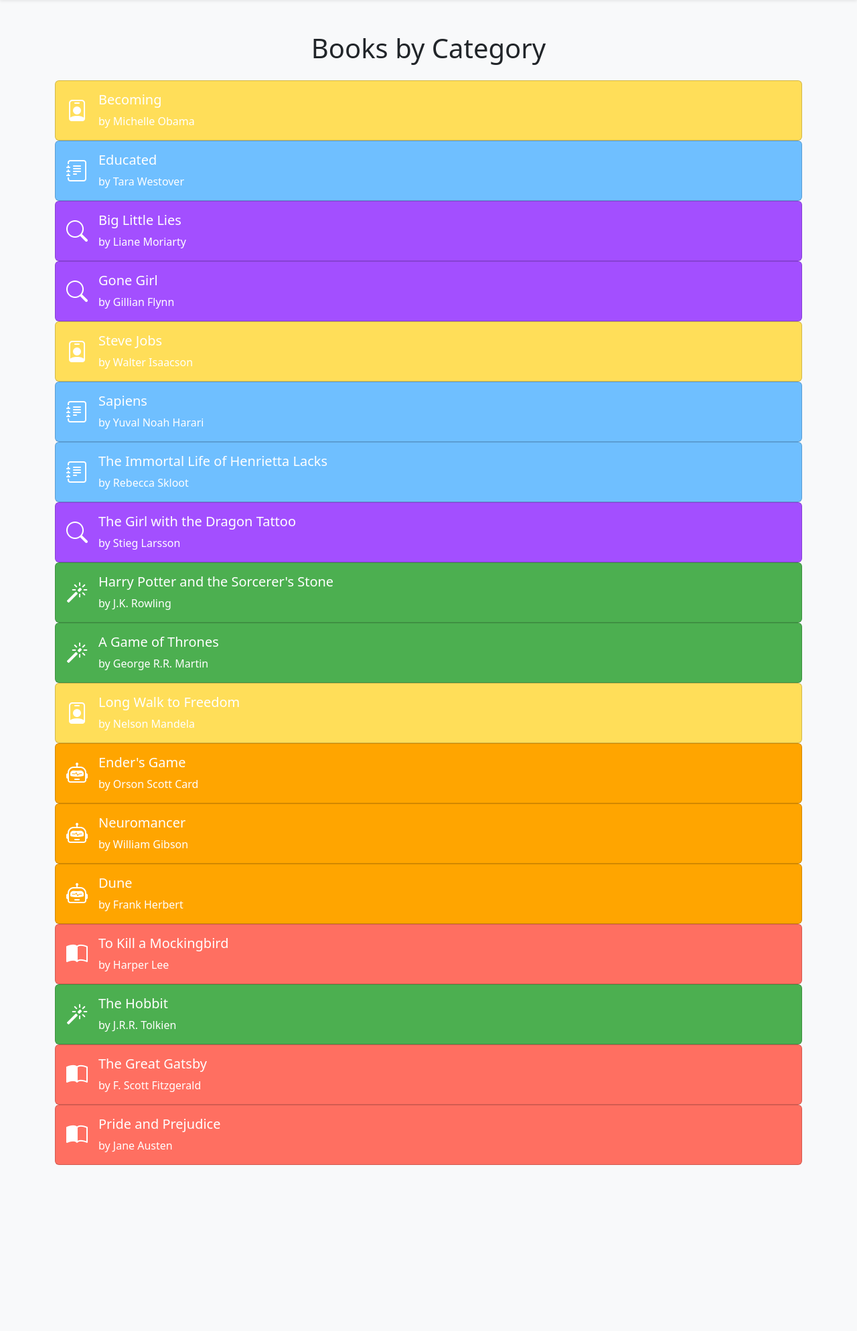
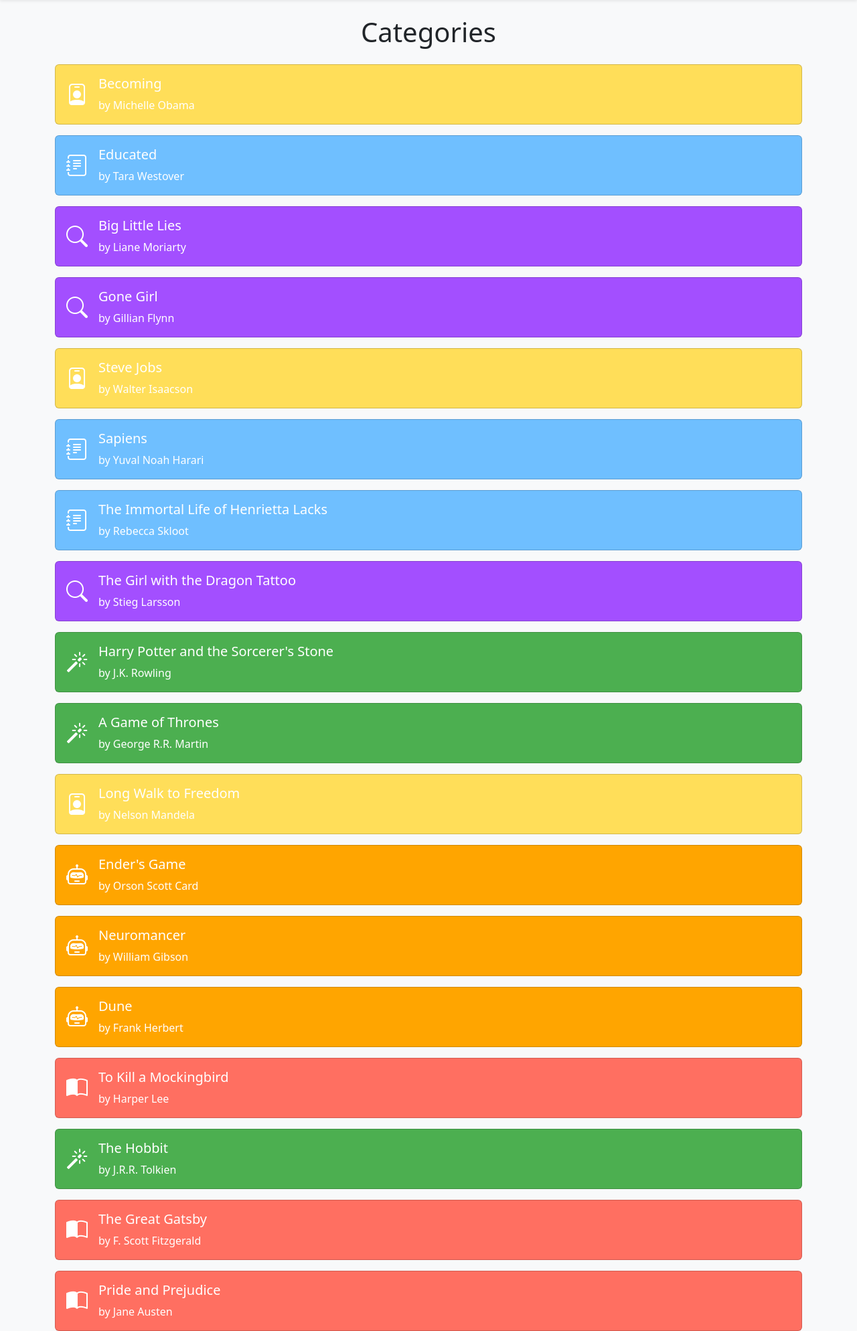
Before and after one commit to benmammarfaycal/book-reviews, a Django app: page //books in a window 1280 px wide. Shown: the part 56-2044 px from the top of the page at 67% size. Before the commit the page ends 1796 px from the top, so only its background shows below. Run offline with Django 5.2, Linux system fonts and the light colour scheme; data comes from the database, SQL or seed files in the repository; both versions use the stored data as it was after the commit.

Commit message:
Add color and icon methods for Book model
 Implemented color() method to return background color based on category
 Implemented icon() method to return Bootstrap icon class based on category
 Updated template to use book.color and book.icon

```diff
--- a/book/models.py
+++ b/book/models.py
@@ -12,12 +12,57 @@ class Book(models.Model):
     category=models.ForeignKey('Category',on_delete=models.CASCADE)
     added_by = models.ForeignKey(User, on_delete=models.SET_NULL, null=True, blank=True)
 
+    def color(self):
+        colors = {
+            "Fiction": "#ff6f61",
+            "Non-Fiction": "#6fbfff",
+            "Mystery": "#a34fff",
+            "Science Fiction": "#ffa500",
+            "Fantasy": "#4caf50",
+            "Biography": "#ffde59"
+        }
+        return colors.get(self.category.name, "#cccccc")
+
+    def icon(self):
+        icons = {
+            "Fiction": "bi-book-half",
+            "Non-Fiction": "bi-journal-text",
+            "Mystery": "bi-search",
+            "Science Fiction": "bi-robot",
+            "Fantasy": "bi-magic",
+            "Biography": "bi-person-badge"
+        }
+        return icons.get(self.category.name, "bi-card-text")
+
     def __str__(self):
         return self.title
 
 class Category(models.Model):
     name=models.CharField(max_length=100)
     description=models.TextField()
+
+    def color(self):
+        colors = {
+            "Fiction": "#ff6f61",
+            "Non-Fiction": "#6fbfff",
+            "Mystery": "#a34fff",
+            "Science Fiction": "#ffa500",
+            "Fantasy": "#4caf50",
+            "Biography": "#ffde59"
+        }
+        return colors.get(self.name, "#cccccc")
+
+    def icon(self):
+        icons = {
+            "Fiction": "bi-book-half",
+            "Non-Fiction": "bi-journal-text",
+            "Mystery": "bi-search",
+            "Science Fiction": "bi-robot",
+            "Fantasy": "bi-magic",
+            "Biography": "bi-person-badge"
+        }
+        return icons.get(self.name, "bi-card-text")
+
 
     def __str__(self):
         return self.name
--- a/book/templates/book/books.html
+++ b/book/templates/book/books.html
@@ -34,32 +34,15 @@
 </nav>
 
 
+<div class="container mt-4">
+    <h1 class="mb-4 text-center">Categories</h1>
 
-<div class="container py-5">
-    <h1 class="mb-4 text-center">Books by Category</h1>
-
-    {% if books %}
+    <div class="row g-3">
         {% for book in books %}
-        <div class="row g-3">
         <div class="col-md-12">
-            <div class="card text-white"
-             {% if book.category.name == "Fiction" %} style="background-color:#ff6f61;"
-                 {% elif book.category.name == "Non-Fiction" %} style="background-color:#6fbfff;"
-                 {% elif book.category.name == "Mystery" %} style="background-color:#a34fff;"
-                 {% elif book.category.name == "Science Fiction" %} style="background-color:#ffa500;"
-                 {% elif book.category.name == "Fantasy" %} style="background-color:#4caf50;"
-                 {% elif book.category.name == "Biography" %} style="background-color:#ffde59;"
-                 {% else %} style="background-color:#cccccc;" {% endif %}>
+            <div class="card text-white" style="background-color: {{ book.color }}">
                 <div class="card-body d-flex align-items-center">
-                    <i class="bi
-                        {% if book.category.name == "Fiction" %}bi-book-half
-                        {% elif book.category.name == "Non-Fiction" %}bi-journal-text
-                        {% elif book.category.name == "Mystery" %}bi-search
-                        {% elif book.category.name == "Science Fiction" %}bi-robot
-                        {% elif book.category.name == "Fantasy" %}bi-magic
-                        {% elif book.category.name == "Biography" %}bi-person-badge
-                        {% else %}bi-card-text
-                        {% endif %} fs-2 me-3"></i>
+                    <i class="bi {{ book.icon }} fs-2 me-3"></i>
                     <div>
                         <h5 class="card-title">{{ book.title }}</h5>
                         <p class="card-text">by {{ book.author }}</p>
@@ -67,14 +50,9 @@
                 </div>
             </div>
         </div>
+        {% endfor %}
     </div>
-        {% endfor %}
-    {% else %}
-        <p class="text-center text-muted fs-5">No books available at the moment.</p>
-    {% endif %}
-
 </div>
-
     <script src="https://cdn.jsdelivr.net/npm/bootstrap@5.3.2/dist/js/bootstrap.bundle.min.js"></script>
 </body>
 </html>
```
Also changed, not shown: book/templates/book/categories.html (+2 -19 lines), db.sqlite3. Lines whose indentation alone changed are shown as unchanged.
